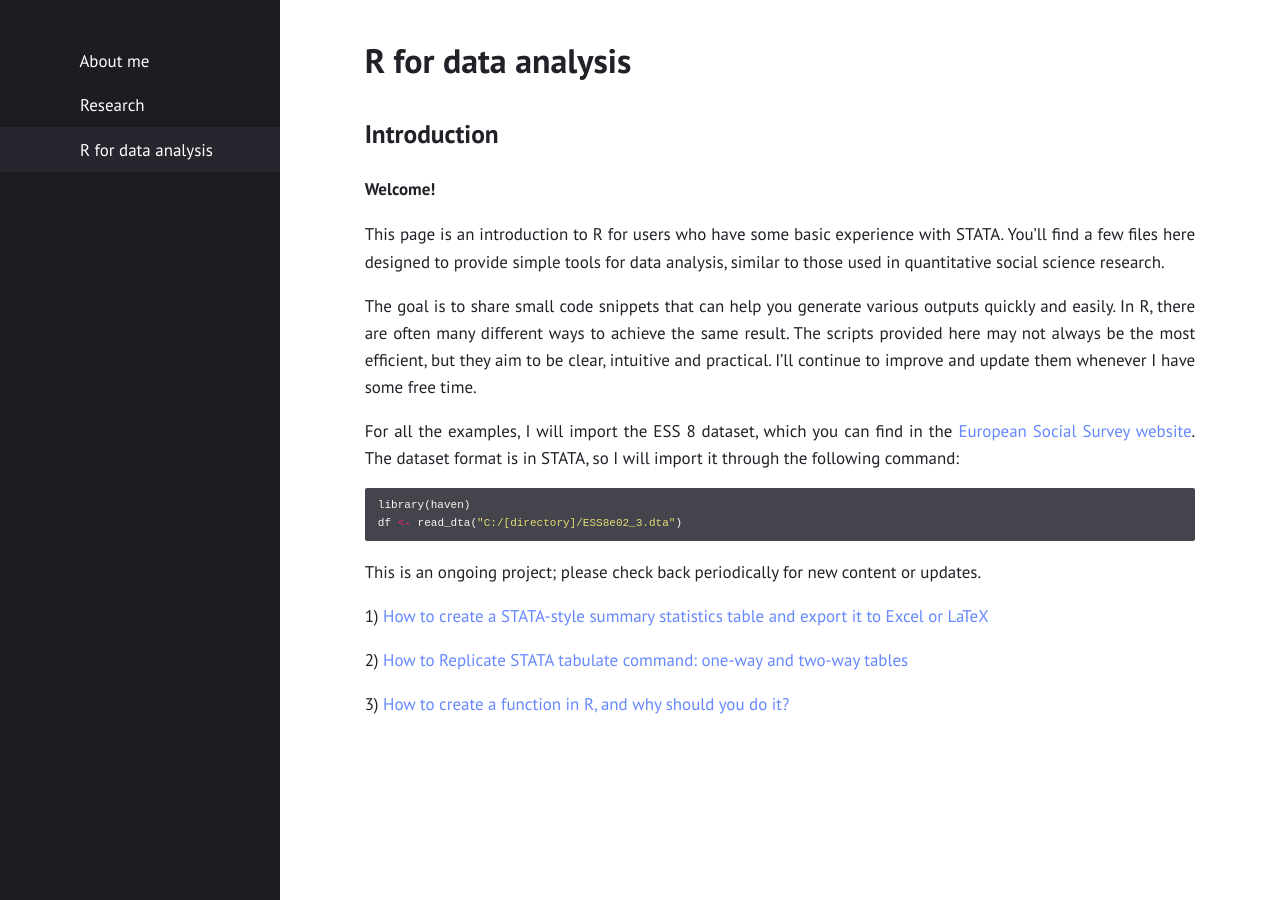
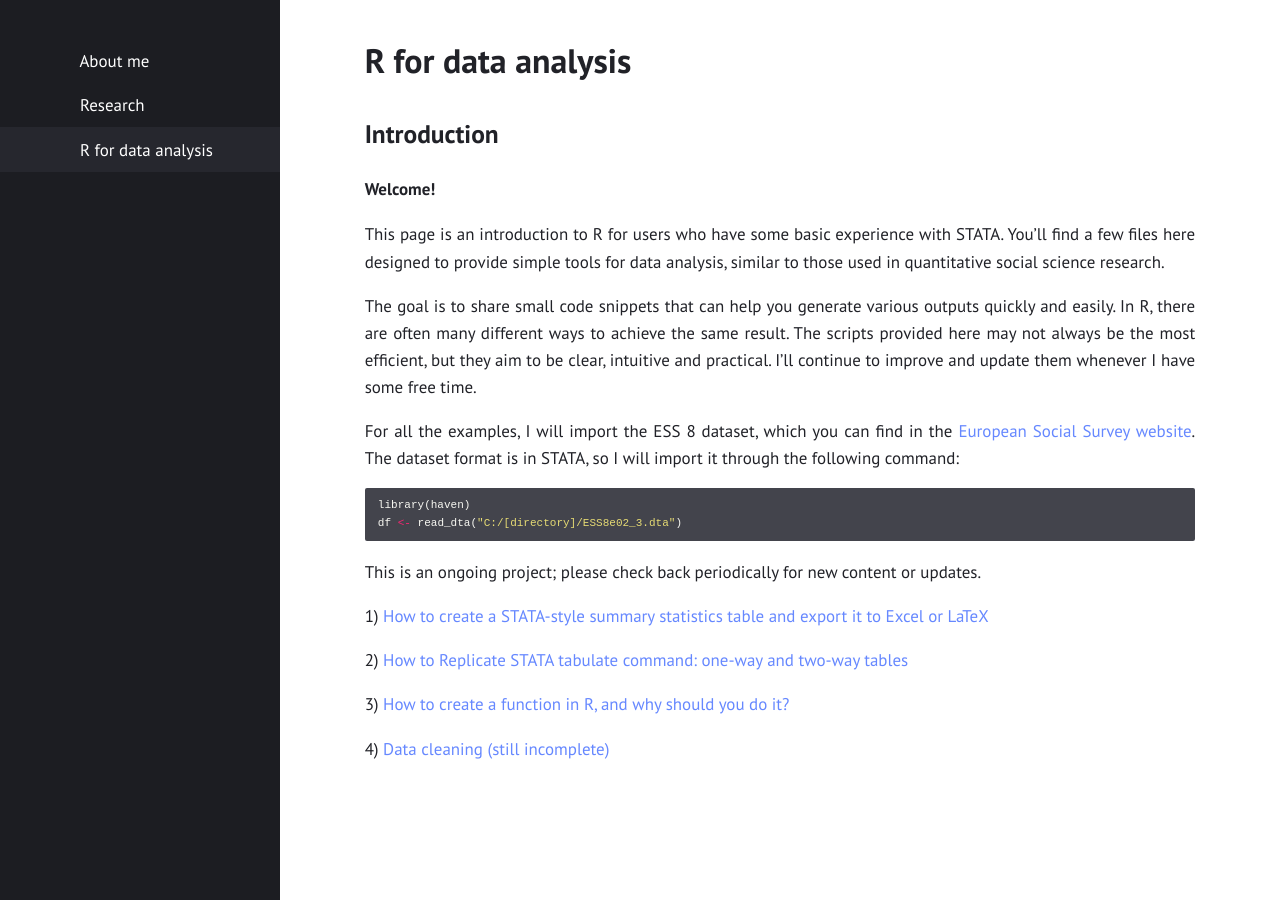
Before and after one commit to gubellom/gubellom.github.io, a Jekyll site: the page built from R files/Introduction.md, in a window 1280 px wide. Built offline with Jekyll 4.4.1, drawn with Linux system fonts in a browser that asks for light colours.

Commit message:
Update Introduction.md
Signed-off-by: Michele Gubello <62111923+gubellom@users.noreply.github.com>

```diff
--- a/R files/Introduction.md
+++ b/R files/Introduction.md
@@ -29,3 +29,5 @@ This is an ongoing project; please check back periodically for new content or up
 2) [How to Replicate STATA tabulate command: one-way and two-way tables](https://gubellom.github.io/tabulate/)
 
 3) [How to create a function in R, and why should you do it? ](https://gubellom.github.io/functions/)
+
+4) [Data cleaning (still incomplete) ](https://gubellom.github.io/datacleaning/)
```
